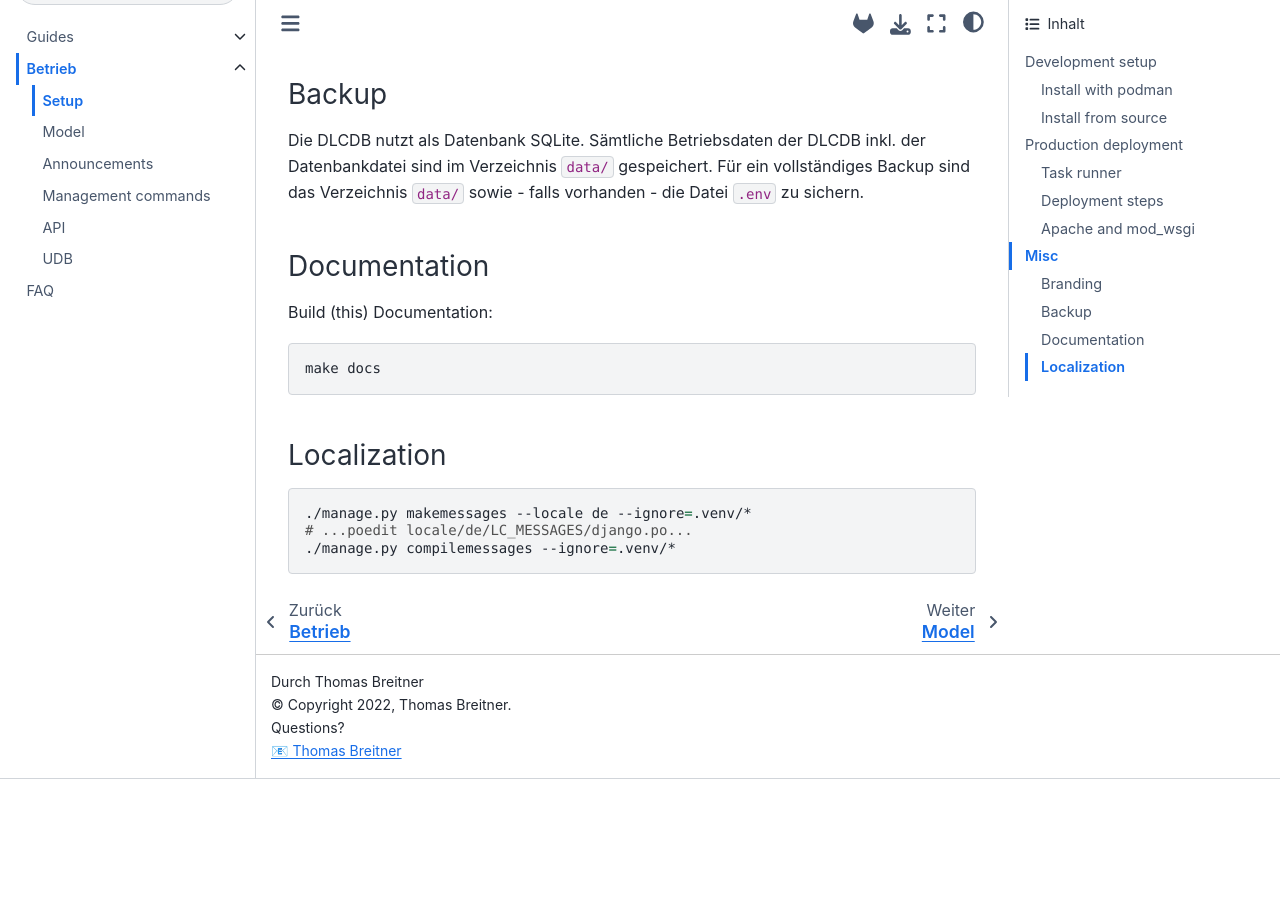
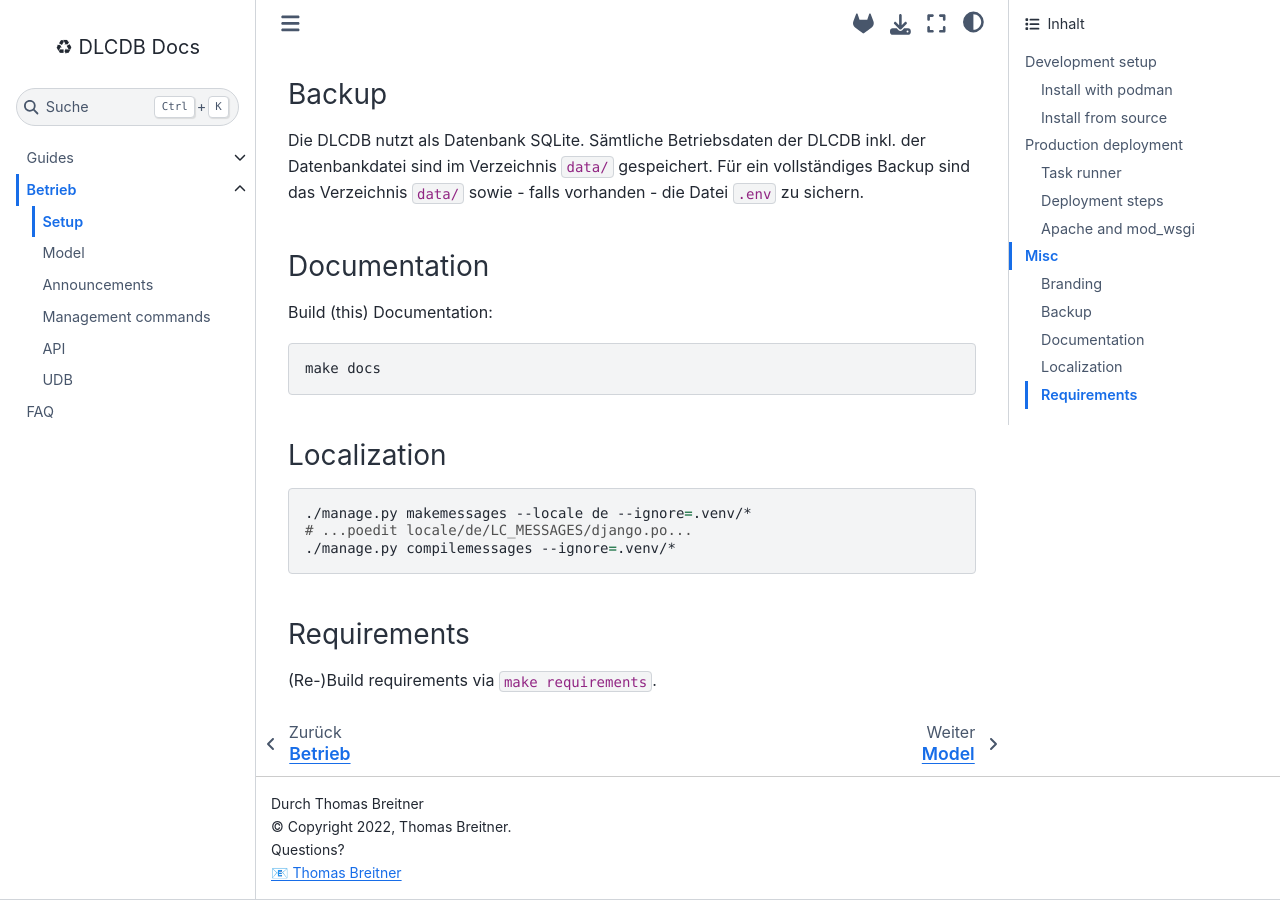
Before and after one commit to tombreit/django-dlcdb, a Sphinx documentation site: the page built from docs/betrieb/setup.md, in a window 1280 px wide and 900 px high, scrolled down 4012 px. Built offline with Sphinx 7.4.7 and the Sphinx Book theme 1.1.4, drawn with Linux system fonts in a browser that asks for light colours; before the commit the page ends 4791 px from its top, so only the background shows below that.

Commit message:
Bumped requirements, added a docs stub about make requirements

````diff
--- a/docs/betrieb/setup.md
+++ b/docs/betrieb/setup.md
@@ -202,3 +202,7 @@
 # ...poedit locale/de/LC_MESSAGES/django.po...
 ./manage.py compilemessages --ignore=.venv/*
 ```
+
+### Requirements
+
+(Re-)Build requirements via `make requirements`.
--- a/pyproject.toml
+++ b/pyproject.toml
@@ -19,7 +19,7 @@
 ]
 
 dependencies = [
-    "Django==5.0.2",
+    "Django==5.0.4",
     "django-select2",
     "django-environ",
     "django-crispy-forms",
````
Also changed, not shown: 3 other files.
